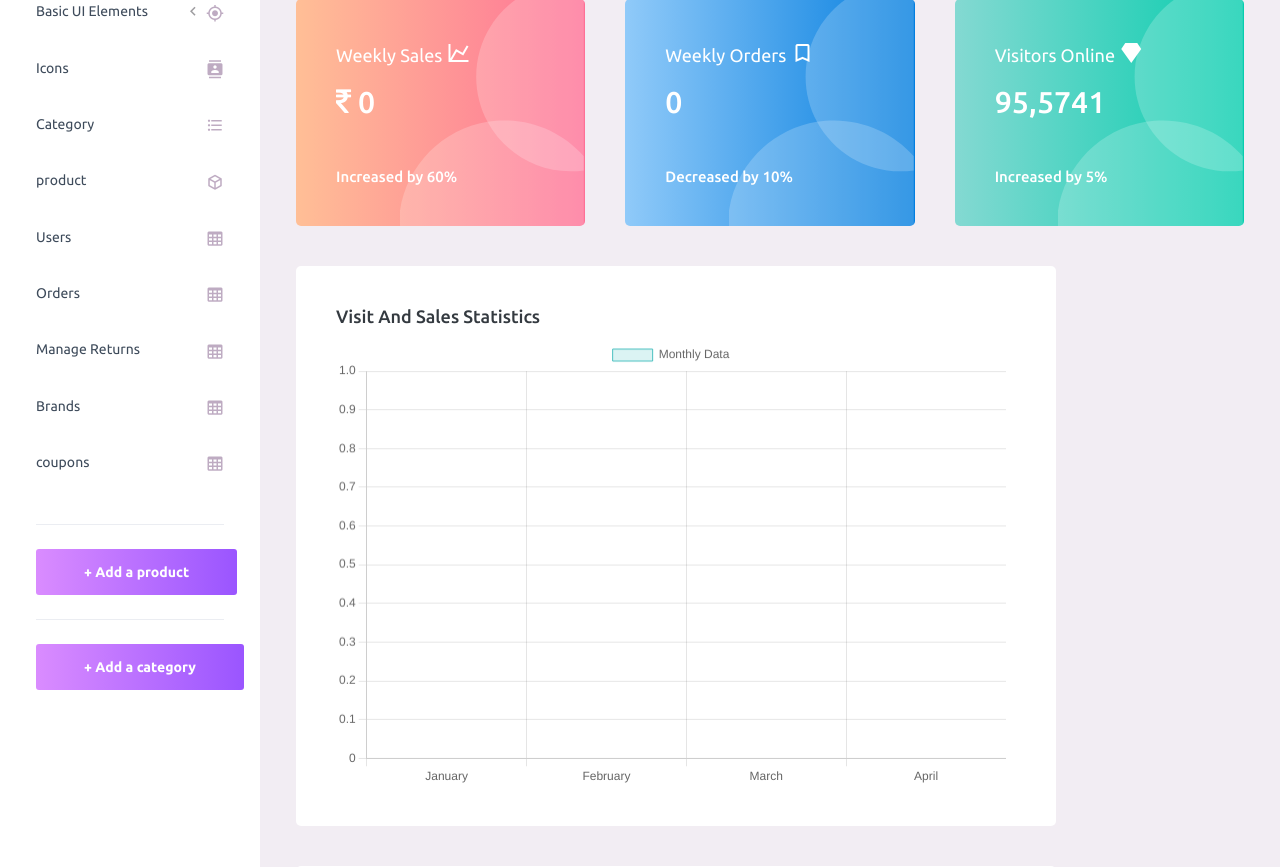
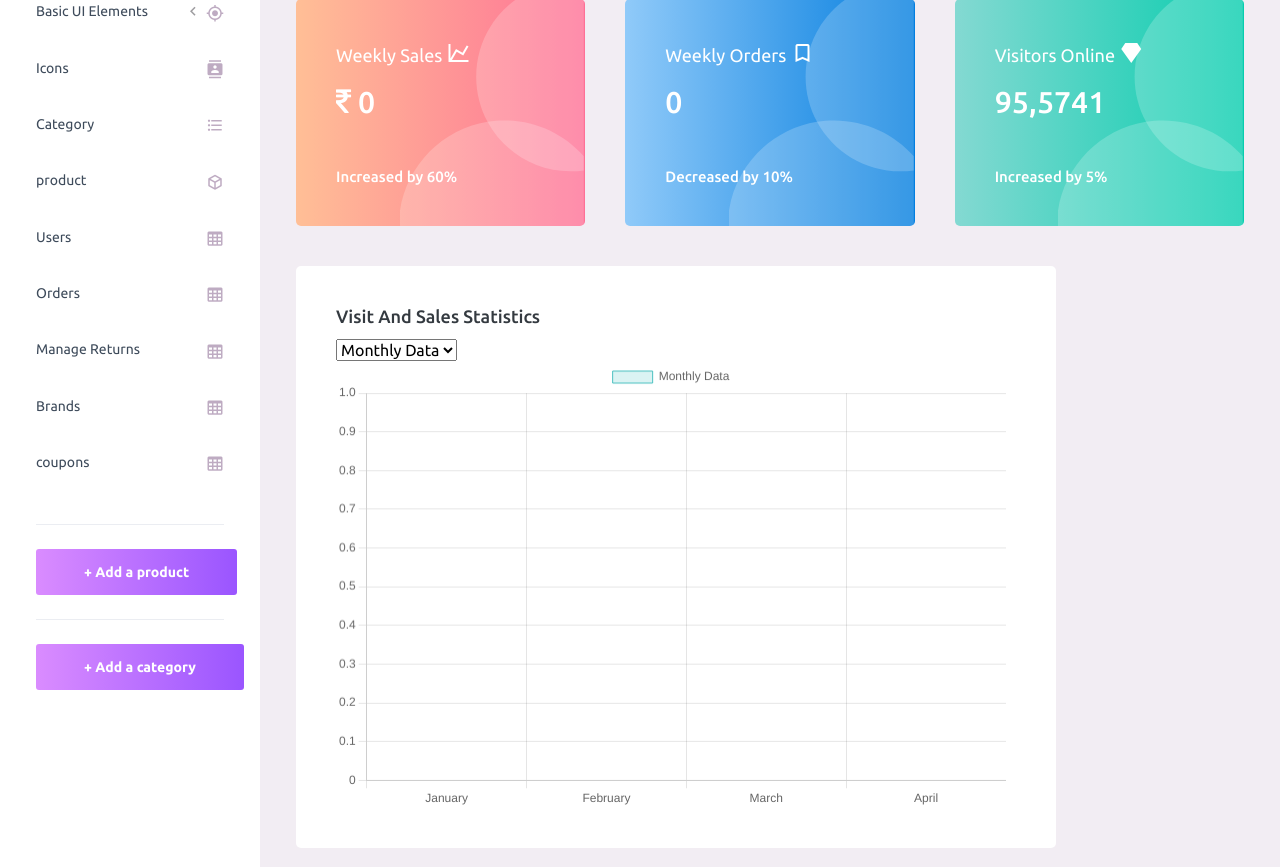
Before and after one commit to crcr-hub/project-django-firstcry, a Django app: page /adminhome in a window 1280 px wide. Shown: the part 227-1094 px from the top of the page. Run offline with Django 4.2, Linux system fonts and the light colour scheme; the visitor is signed in with stand-in values (Sample User, id 1); data that the repository does not hold is empty; some libraries are stand-ins or nearby versions.

Commit message:
Changed Chart data to reflect  monthly, weekly, yearly as required

```diff
--- a/firstcry/firstcryapp/urls.py
+++ b/firstcry/firstcryapp/urls.py
@@ -126,6 +126,7 @@ urlpatterns = [
     path('show_wallet',views.show_wallet,name='show_wallet'),
     path('wallet_transaction',views.wallet_transaction,name='wallet_transaction'),
     path('invoice_pdf/<pk>',views.invoice_pdf,name='invoice_pdf'),
+    path('changeChartData',views.changeChartData,name='changeChartData'),
 
 
     # for test
--- a/firstcry/firstcryapp/views.py
+++ b/firstcry/firstcryapp/views.py
@@ -378,9 +378,8 @@ def get_monthly_order_data(request):
     linechartMonthData = []
     monthly_totals = order.objects.annotate(month=ExtractMonth('date')).values('month').annotate(total_amount=Sum('total_amount'))
     for i in reversed(monthly_totals):
-        print(i['total_amount'])
         linechartMonthData.append(float(i['total_amount']))
-    print("this is line chart",linechartMonthData)
+
 
 
     months = ['January', 'February', 'March', 'April', 'May', 'June', 'July', 'August', 'September', 'October', 'November', 'December']
@@ -392,6 +391,140 @@ def get_monthly_order_data(request):
     linechartMonthData.reverse()
     print(linechartMonthData)
     return JsonResponse({'label':month_names,'varibles':monthdata,'ldata':linechartMonthData}, safe=False)
+
+#changing chart data
+@user_passes_test(lambda u: u.is_staff)
+@cache_control(no_cashe=True,must_revalidate=True,no_store=True)
+@login_required(login_url='user_login')
+def changeChartData(request):
+    value = request.GET.get('value')
+    print("this value",value)
+    if value == 'month':
+        current_year = datetime.now().year
+        current_month = datetime.now().month
+
+        # Define the start month
+        start_month = 1  # January
+
+        # Create a list to store the months
+        monthsnum = []
+
+        # Loop through each year and month from the start year to the current year/month
+        for year in range(2024, current_year + 1):
+            start = start_month if year == current_year else 1
+            end = current_month if year == current_year else 12
+            for month in range(start, end + 1):
+                monthsnum.append(month)
+
+        # Now, months contains the list of month numbers from January 2024 up to the current month
+        monthly_sales_order_count = order.objects.filter( date__year=current_year,
+            date__month__lte=current_month).values('date__month').annotate(order_count=Count('id'))
+        print(monthly_sales_order_count)
+
+        monthdata = []
+        for i in reversed(monthly_sales_order_count):
+            monthdata.insert(0,i['order_count'])
+
+        monthdata.reverse()
+        print(monthdata)
+
+        length_difference = len(monthsnum) - len(monthdata)
+        monthdata.extend([0] * length_difference)
+        monthdata.reverse()
+        print(monthdata)
+
+
+        # for line chart
+        linechartMonthData = []
+        monthly_totals = order.objects.annotate(month=ExtractMonth('date')).values('month').annotate(total_amount=Sum('total_amount'))
+        for i in reversed(monthly_totals):
+            linechartMonthData.append(float(i['total_amount']))
+
+
+
+        months = ['January', 'February', 'March', 'April', 'May', 'June', 'July', 'August', 'September', 'October', 'November', 'December']
+        month_names = [months[number - 1] for number in monthsnum]
+
+        l_difference = len(monthsnum) - len(linechartMonthData)
+        linechartMonthData.extend([0] * l_difference)
+
+        linechartMonthData.reverse()
+
+        return JsonResponse({'label':month_names,'varibles':monthdata,'ldata':linechartMonthData}, safe=False)
+    elif value == 'week':
+        current_year = datetime.now().year
+        current_month = datetime.now().month
+
+        # Define start and end dates of the current month
+        start_date = datetime(current_year, current_month, 1)
+        end_date = start_date + timedelta(days=32)
+
+        # Segment the month into weeks
+        week_start = start_date
+        week_end = week_start + timedelta(weeks=1)
+        weeks_count = []
+        week_amount = []
+
+        while week_start < end_date:
+            # Aggregate data for the week
+            weekly_data = order.objects.filter(
+                date__range=[week_start, week_end]
+            ).aggregate(
+            order_count=Count('id'),
+            total_amount=Sum('total_amount') )
+
+            # Extract data for the week
+                    # Extract data for the week
+            order_count = weekly_data['order_count'] or 0
+            total_amount = weekly_data['total_amount'] or 0
+             # Append the data to the list of weeks
+            weeks_count.append( order_count)
+            week_amount .append( total_amount)
+
+            # Move to the next week
+            week_start = week_end
+            week_end = min(week_start + timedelta(weeks=1), end_date)
+
+        # Prepare labels for each week
+        week_labels = [f"Week {i}" for i in range(1, len(weeks_count) + 1)]
+        print("week order count",weeks_count)
+        print("week revnue",week_amount)
+        return JsonResponse({'label':week_labels,'varibles':weeks_count,'ldata':week_amount}, safe=False)
+    elif value == 'year':
+        current_year = datetime.now().year
+
+        # Define start and end years for the last 5 years
+        start_year = current_year - 4
+        end_year = current_year
+
+        # Segment the years
+        yearly_data = []
+        yearly_count = []
+        yearly_amount = []
+
+        for year in range(start_year, end_year + 1):
+            # Aggregate data for the year
+            yearly_sales_order_count = order.objects.filter(
+                date__year=year).values('date__year').annotate(
+                order_count=Count('id'),total_amount=Sum('total_amount')).order_by('date__year')
+
+            # Extract data for the year
+            year_data = yearly_sales_order_count.first()
+            if year_data:
+                order_count = year_data['order_count'] or 0
+                total_amount = year_data['total_amount'] or 0
+            else:
+                order_count = 0
+                total_amount = 0
+
+            # Append the data to the list of years
+            yearly_data.append({'year': year, 'order_count': order_count, 'total_amount': total_amount})
+            yearly_count.append(order_count)
+            yearly_amount.append(total_amount)
+        # Prepare labels for each year
+        year_labels = [str(year['year']) for year in yearly_data]
+        return JsonResponse({'label':year_labels,'varibles':yearly_count,'ldata':yearly_amount}, safe=False)
+
 
 
 # user personal data ------------------------------------------
--- /dev/null
+++ b/firstcry/static/js/change_chart.js
@@ -0,0 +1,212 @@
+
+
+
+let myChart = null;
+let revenueChart = null
+function createOrUpdateChart(data,data1) {
+    console.log("dataq",data1)
+    const ctx = document.getElementById('myChart').getContext('2d');
+    const ctx1 = document.getElementById('revenueChart').getContext('2d');
+    if (myChart) {
+        // Update chart data
+        myChart.data = data;
+        revenueChart.data = data1;
+        myChart.update();
+        revenueChart.update();
+    } else {
+        // Create new chart
+        myChart = new Chart(ctx, {
+            type: 'bar',
+            data: data,
+
+        });
+
+        revenueChart = new Chart(ctx1, {
+            type: 'line',
+            data: data1,
+            options: {
+                scales: {
+                    y: {
+                        beginAtZero: true
+                    }
+                }
+            }
+        });
+    }
+}
+
+
+$(document).ready(function() {
+    // Make an initial AJAX request to get the data
+    // You can customize this based on your application's requirements
+    $.ajax({
+        url:'get_monthly_order_data/',  // URL to your Django view
+        type: 'GET',
+        success: function(response) {
+
+
+
+            console.log(response.label)
+          console.log(response.varibles)
+          var lab = response.label
+          var dat = response.varibles
+          var ldata = response.ldata
+
+       const data = {
+          labels: lab,
+          datasets: [{
+              label: 'Monthly Data',
+              backgroundColor: 'rgba(75, 192, 192, 0.2)',
+              borderColor: 'rgba(75, 192, 192, 1)',
+              borderWidth: 1,
+              data: dat,
+          }]
+
+            };
+            const data1 = {
+                labels: lab,
+                datasets: [{
+                    label: 'Monthly Revenue',
+                    borderColor: 'rgba(75, 192, 192, 1)',
+                    borderWidth: 2,
+                    fill: false,
+                    data: ldata,
+                }]
+            };
+
+            // Create or update the chart with initial data
+            createOrUpdateChart(data,data1);
+        },
+        error: function(xhr, status, error) {
+            console.error('AJAX Error:', xhr.responseText);
+        }
+    });
+});
+
+
+
+document.getElementById('changing_chart_data').addEventListener('change', function() {
+    var selectedOption = $(this).val();
+    console.log(selectedOption)
+    var name = ""
+    if (selectedOption == "week"){
+        name = "Weekly data"
+    }
+    else if (selectedOption == "month"){
+        name = "Monthly Data"
+    }
+    else{
+        name = "Yearly Data"
+    }
+
+    $.ajax({
+        url: 'changeChartData',  // URL to your Django view
+        type: 'GET',
+        data: {
+            'value': selectedOption,
+        },
+        success: function(response) {
+            console.log("success")
+            const labels = response.label;
+            const dat = response.varibles;
+            const ldata = response.ldata;
+
+            const data = {
+                labels: labels,
+                datasets: [{
+                    label: name,
+                    backgroundColor: 'rgba(75, 192, 192, 0.2)',
+                    borderColor: 'rgba(75, 192, 192, 1)',
+                    borderWidth: 1,
+                    data: dat,
+                }]
+            };
+            const data1 = {
+                labels: labels,
+                datasets: [{
+                    label: name,
+                    borderColor: 'rgba(75, 192, 192, 1)',
+                    borderWidth: 2,
+                    fill: false,
+                    data: ldata,
+                }]
+            };
+
+            // Create or update the chart
+            createOrUpdateChart(data,data1);
+        },
+        error: function(xhr, status, error) {
+            console.error('AJAX Error:', xhr.responseText);
+        }
+    });
+});
+
+
+
+
+
+
+
+
+
+
+
+
+// document.getElementById('changing_chart_data').addEventListener('change', function() {
+
+//         var selectedOption = $(this).val();
+//         console.log(selectedOption)
+
+//         $.ajax({
+//             url:'changeChartData',  // URL to your Django view
+//             type: 'GET',
+//             data: {
+//                 'value':selectedOption,
+//             },
+//             success: function(response) {
+//                 console.log("thishs",response)
+
+//                 const labels = [];
+//                 const salesData = [];
+
+//                 // Extract labels and sales data from each entry in the response array
+
+//                 console.log(response.label)
+//                 console.log(response.varibles)
+//                 var lab = response.label
+//                 var dat = response.varibles
+//                 var ldata = response.ldata
+
+//              const data = {
+//                 labels: lab,
+//                 datasets: [{
+//                     label: 'Monthly Data',
+//                     backgroundColor: 'rgba(75, 192, 192, 0.2)',
+//                     borderColor: 'rgba(75, 192, 192, 1)',
+//                     borderWidth: 1,
+//                     data: dat,
+//                 }]
+//             };
+
+
+//             // Create a bar chart
+//             const ctx19 = document.getElementById('myChart').getContext('2d');
+//             console.log(myChart)
+//             if (myChart) {
+//                 console.log("Chart exists, destroying...");
+//                 myChart.destroy();
+//             } else {
+//                 console.log("Chart does not exist.");
+//             }
+
+
+//          //   Create a new chart
+//                 myChart = new Chart(ctx19, {
+//                 type: 'bar',
+//                 data: data,
+//             });
+
+
+//             }
+//         });
+//     });
--- a/firstcry/templates/adminhome1.html
+++ b/firstcry/templates/adminhome1.html
@@ -363,6 +363,11 @@
                   <div class="card-body" style=" width: 750px;">
                     <div class="clearfix">
                       <h4 class="card-title float-left">Visit And Sales Statistics</h4>
+                      <select name="" id="changing_chart_data">
+                        <option value="month">Monthly Data</option>
+                        <option value="week">Weekly Data</option>
+                        <option value="year">Yearly Data </option>
+                      </select>
                       <div id="visit-sale-chart-legend" class="rounded-legend legend-horizontal legend-top-right float-right"></div>
                     </div>
 
@@ -636,101 +641,12 @@
     <!-- End custom js for this page -->
     <script src="https://cdn.jsdelivr.net/npm/chart.js"></script>
     <script src="https://ajax.googleapis.com/ajax/libs/jquery/3.5.1/jquery.min.js"></script>
-
-
-    <script>
-      // Sample data for the chart
-      $.ajax({
-        url:'get_monthly_order_data/',  // URL to your Django view
-        type: 'GET',
-        success: function(response) {
-          const labels = [];
-          const salesData = [];
-
-          // Extract labels and sales data from each entry in the response array
-
-          console.log(response.label)
-          console.log(response.varibles)
-          var lab = response.label
-          var dat = response.varibles
-          var ldata = response.ldata
-
-       const data = {
-          labels: lab,
-          datasets: [{
-              label: 'Monthly Data',
-              backgroundColor: 'rgba(75, 192, 192, 0.2)',
-              borderColor: 'rgba(75, 192, 192, 1)',
-              borderWidth: 1,
-              data: dat,
-          }]
-      };
-      const data1 = {
-        labels: lab,
-        datasets: [{
-            label: 'Monthly Revenue',
-            borderColor: 'rgba(75, 192, 192, 1)',
-            borderWidth: 2,
-            fill: false,
-            data: ldata,
-        }]
-    };
-
-      // Create a bar chart
-      const ctx = document.getElementById('myChart').getContext('2d');
-      const myChart = new Chart(ctx, {
-          type: 'bar',
-          data: data,
-      });
-
-       // Create a line chart
-    const ctx1 = document.getElementById('revenueChart').getContext('2d');
-    const revenueChart = new Chart(ctx1, {
-        type: 'line',
-        data: data1,
-        options: {
-            scales: {
-                y: {
-                    beginAtZero: true
-                }
-            }
-        }
-    });
-    }
-  });
-  </script>
+    <script src="{% static 'js/change_chart.js' %}"></script>
 
 
 
 
 
 
-  <!-- <script>
-    // Sample data for the line chart
-    const data1 = {
-        labels: ['January', 'February', 'March', 'April', 'May','June','July'],
-        datasets: [{
-            label: 'Monthly Revenue',
-            borderColor: 'rgba(75, 192, 192, 1)',
-            borderWidth: 2,
-            fill: false,
-            data: [100, 200, 100, 400, 500,600,2700],
-        }]
-    };
-
-    // Create a line chart
-    const ctx1 = document.getElementById('revenueChart').getContext('2d');
-    const revenueChart = new Chart(ctx1, {
-        type: 'line',
-        data: data1,
-        options: {
-            scales: {
-                y: {
-                    beginAtZero: true
-                }
-            }
-        }
-    });
-</script> -->
   </body>
 </html>
```
